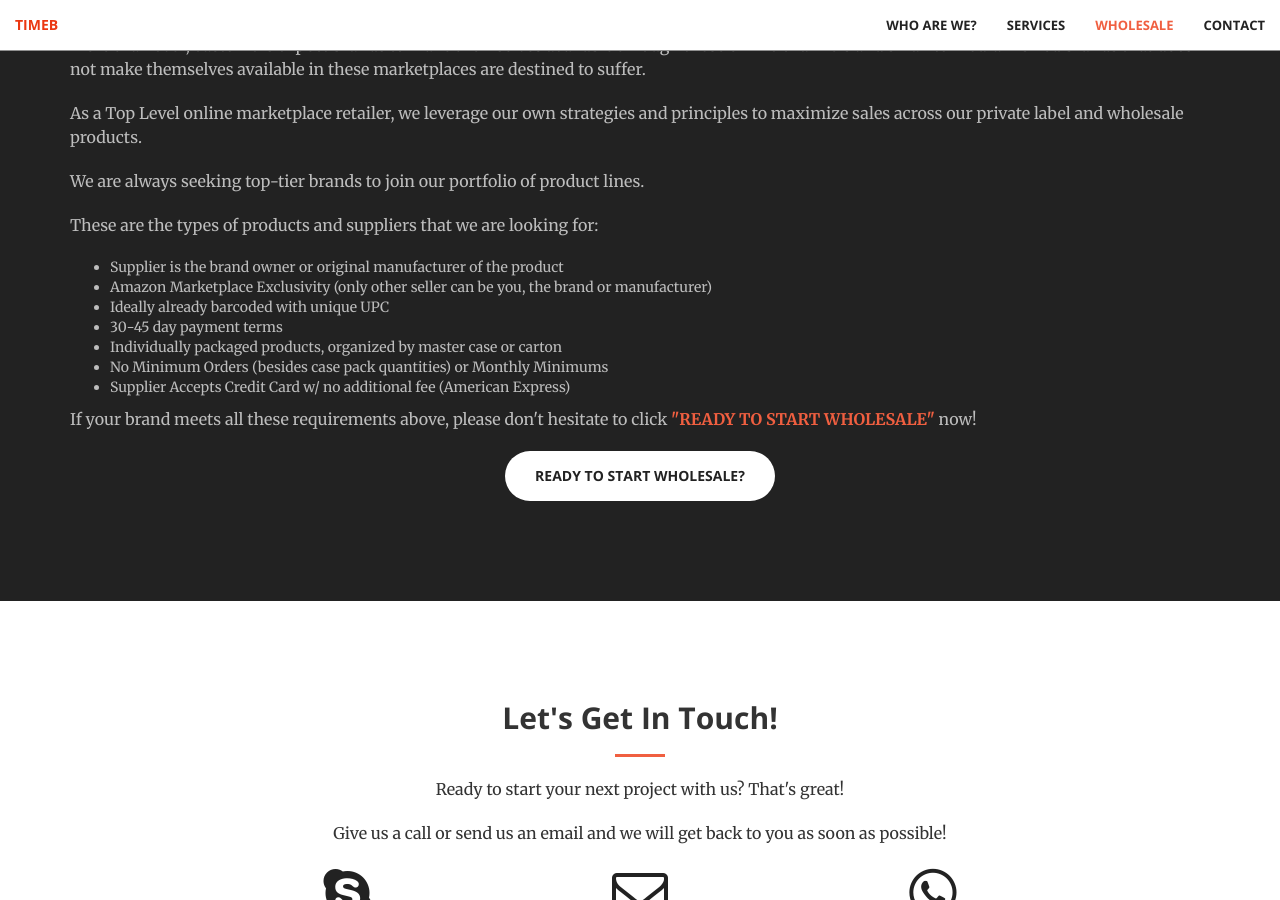
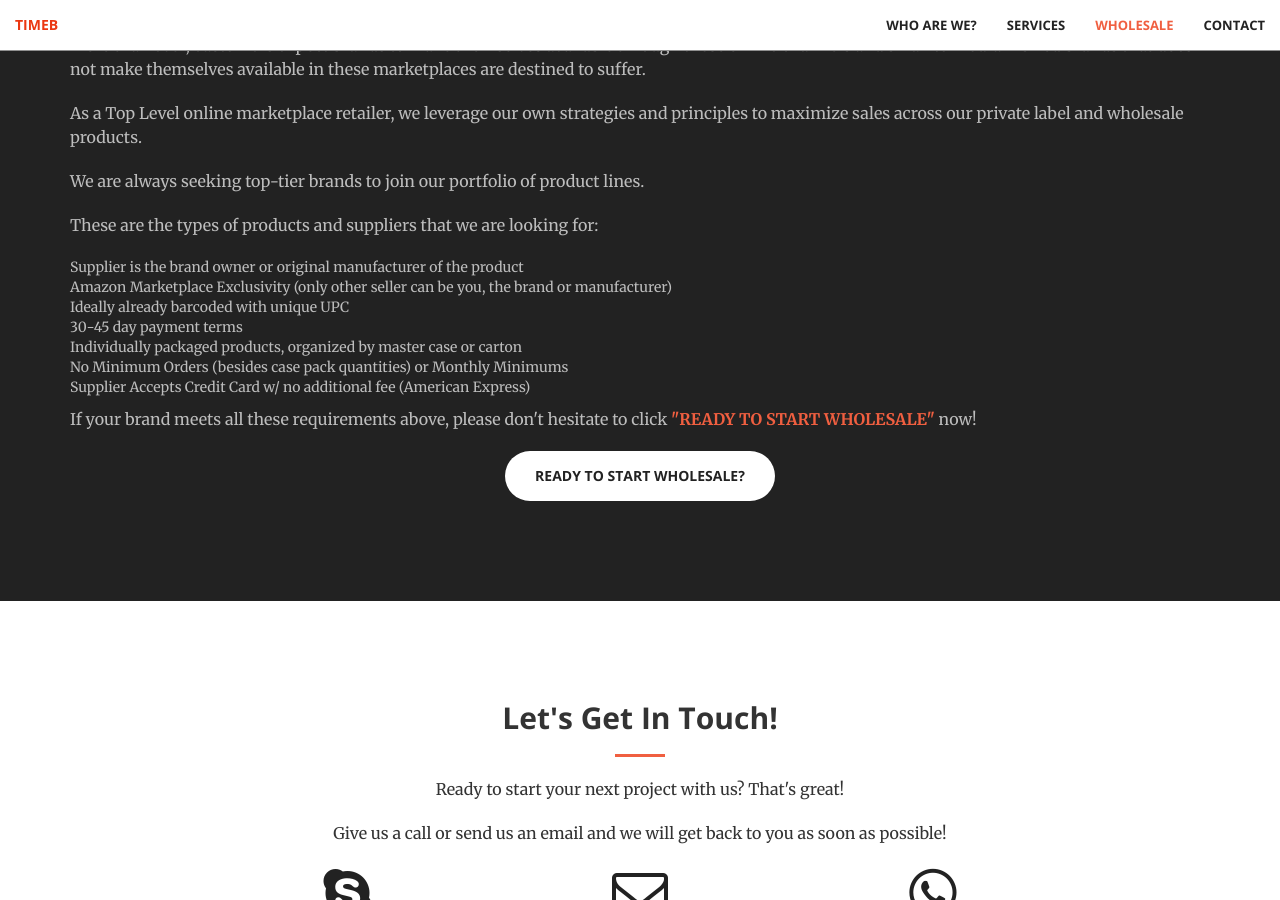
Before and after one commit to TimeBinc/TimeBinc.github.io, a Jekyll site: the page built from index.html, in a window 1280 px wide and 900 px high, scrolled down 2774 px. Built offline with Jekyll 4.4.1, drawn with Linux system fonts in a browser that asks for light colours.

Commit message:
Update aside.html

```diff
--- a/_includes/aside.html
+++ b/_includes/aside.html
@@ -17,7 +17,7 @@
             <p class="text-faded-alt">As a Top Level online marketplace retailer, we leverage our own strategies and principles to maximize sales across our private label and wholesale products.</p>
             <p class="text-faded-alt">We are always seeking top-tier brands to join our portfolio of product lines.</p>
             <p class="text-faded-alt">These are the types of products and suppliers that we are looking for:</p>
-            <ul class="text-faded-alt">
+            <ul class="text-faded-alt list-unstyled">
                 <li>Supplier is the brand owner or original manufacturer of the product</li>
                 <li>Amazon Marketplace Exclusivity (only other seller can be you, the brand or manufacturer)</li>
                 <li>Ideally already barcoded with unique UPC</li>
```
